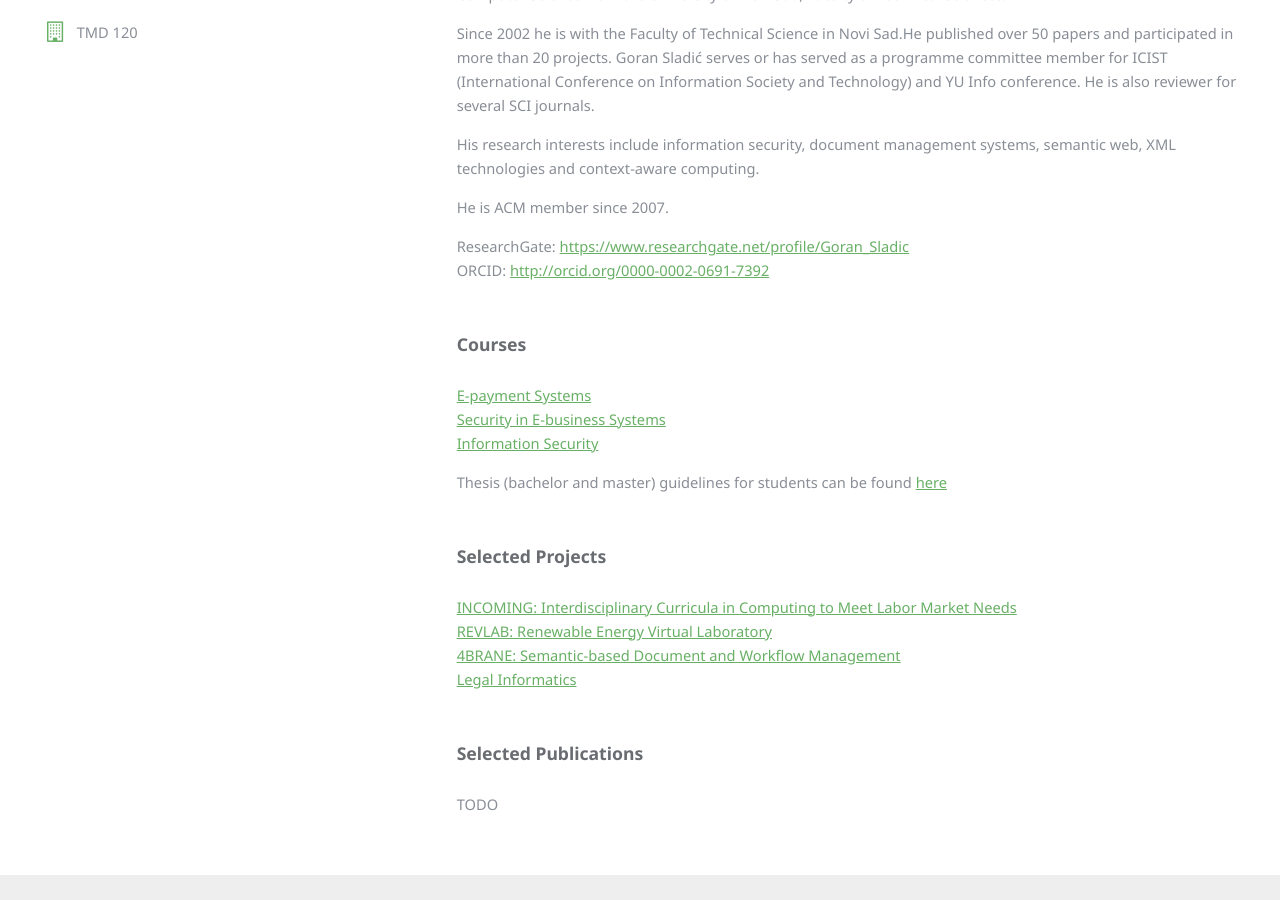
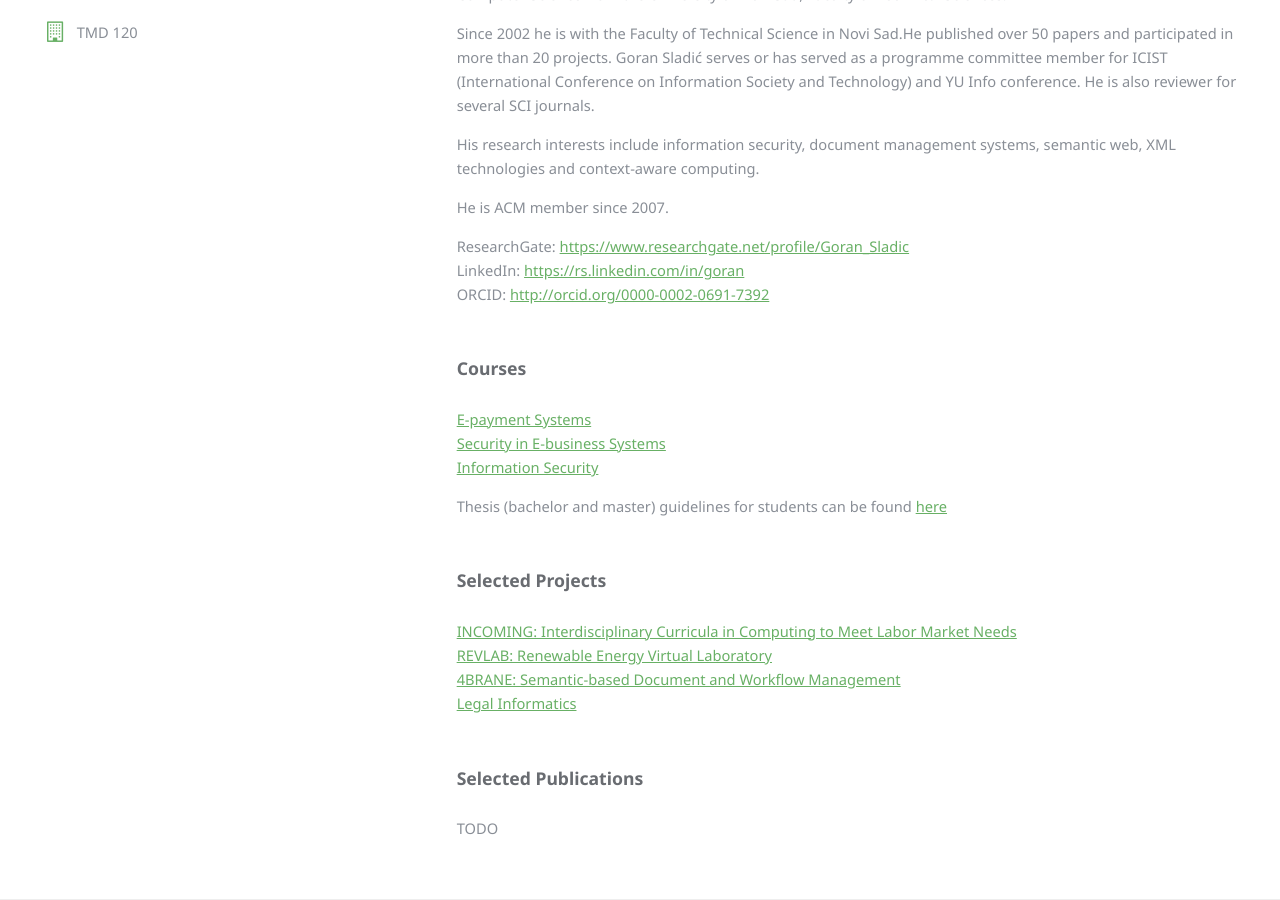
Before and after one commit to unsftn/informatika, a Jekyll site: the page built from _faculty/GoranSladic.md, in a window 1280 px wide and 900 px high, scrolled down 352 px. Built offline with Jekyll 4.4.1, drawn with Linux system fonts in a browser that asks for light colours; some of the changed lines change nothing that is shown.

Commit message:
Doodat link za LinkedIn

```diff
--- a/_faculty/GoranSladic.md
+++ b/_faculty/GoranSladic.md
@@ -22,6 +22,7 @@ His research interests include information security, document management systems
 He is ACM member since 2007.
 
 ResearchGate: [https://www.researchgate.net/profile/Goran_Sladic](https://www.researchgate.net/profile/Goran_Sladic){:target="_blank"}
+LinkedIn:  [https://rs.linkedin.com/in/goran](https://rs.linkedin.com/in/goran){:target="_blank"}
 ORCID: [http://orcid.org/0000-0002-0691-7392](http://orcid.org/0000-0002-0691-7392){:target="_blank"}
 
 ### Courses
```
